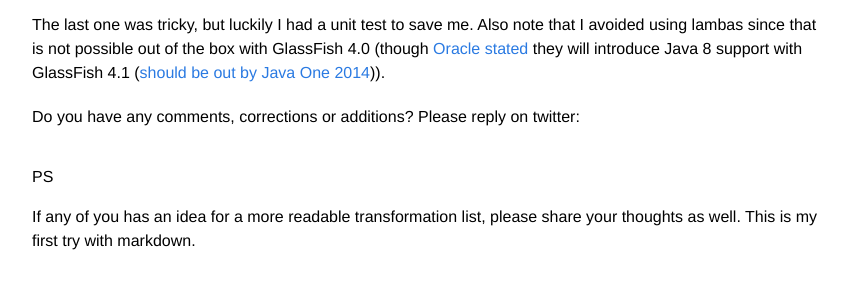
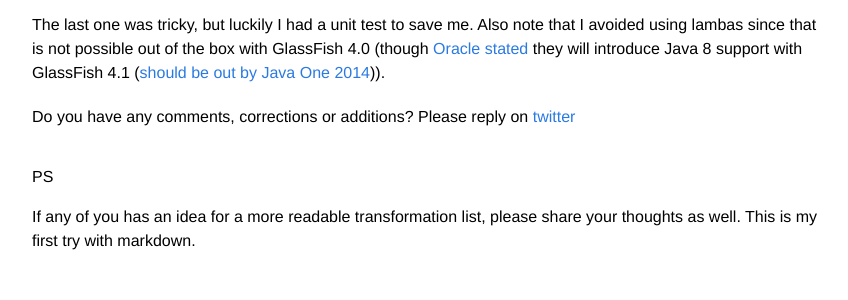
Before and after one commit to omilke/omilke.github.io, a Jekyll site: the page built from _posts/2014-08-14-convert-joda-to-jdk8.md, in a window 1280 px wide. Shown: the part 1667-1967 px from the top of the page, without its empty margins (208-1056 px from the left). Built offline with Jekyll 4.4.1, drawn with Linux system fonts in a browser that asks for light colours; nearby versions of some CDN libraries; part of the change alters nothing that is shown.

```diff
--- a/_posts/2014-08-14-convert-joda-to-jdk8.md
+++ b/_posts/2014-08-14-convert-joda-to-jdk8.md
@@ -67,10 +67,11 @@ These are the steps I took to switching to JSR-310
 
 The last one was tricky, but luckily I had a unit test to save me. Also note that I avoided using lambas since that is not possible out of the box with GlassFish 4.0 (though [Oracle stated][1] they will introduce Java 8 support with GlassFish 4.1 ([should be out by Java One 2014][2])).
 
-Do you have any comments, corrections or additions? Please reply on twitter:
+Do you have any comments, corrections or additions? Please reply on [twitter][3]
 
 #####PS
 If any of you has an idea for a more readable transformation list, please share your thoughts as well. This is my first try with markdown.
 
 [1]: https://blogs.oracle.com/theaquarium/entry/spotlight_on_glassfish_4_1
 [2]: https://blogs.oracle.com/theaquarium/entry/glassfish_4_0_1_update
+[3]: https://twitter.com/OliverMilke/status/499912971238518784
```
